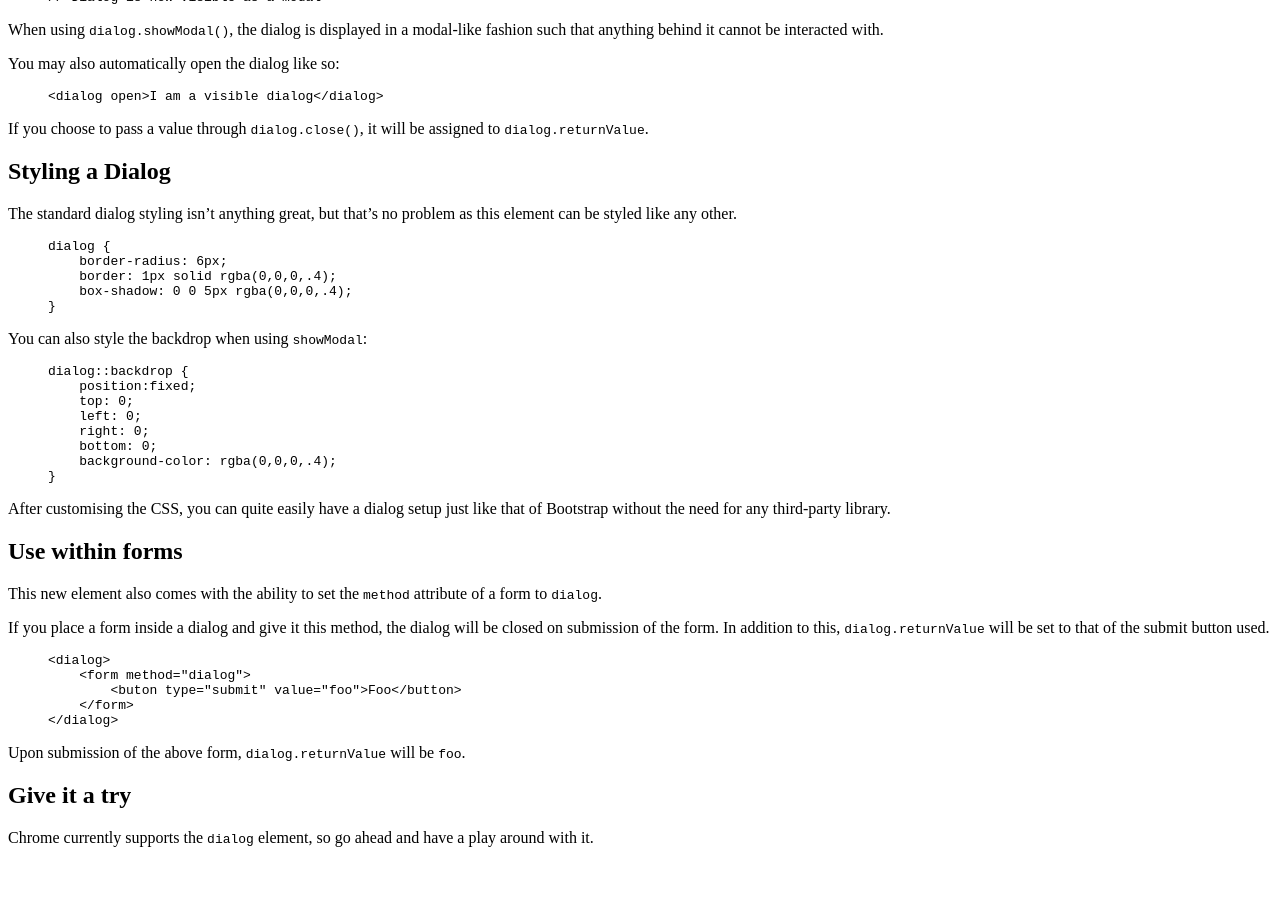
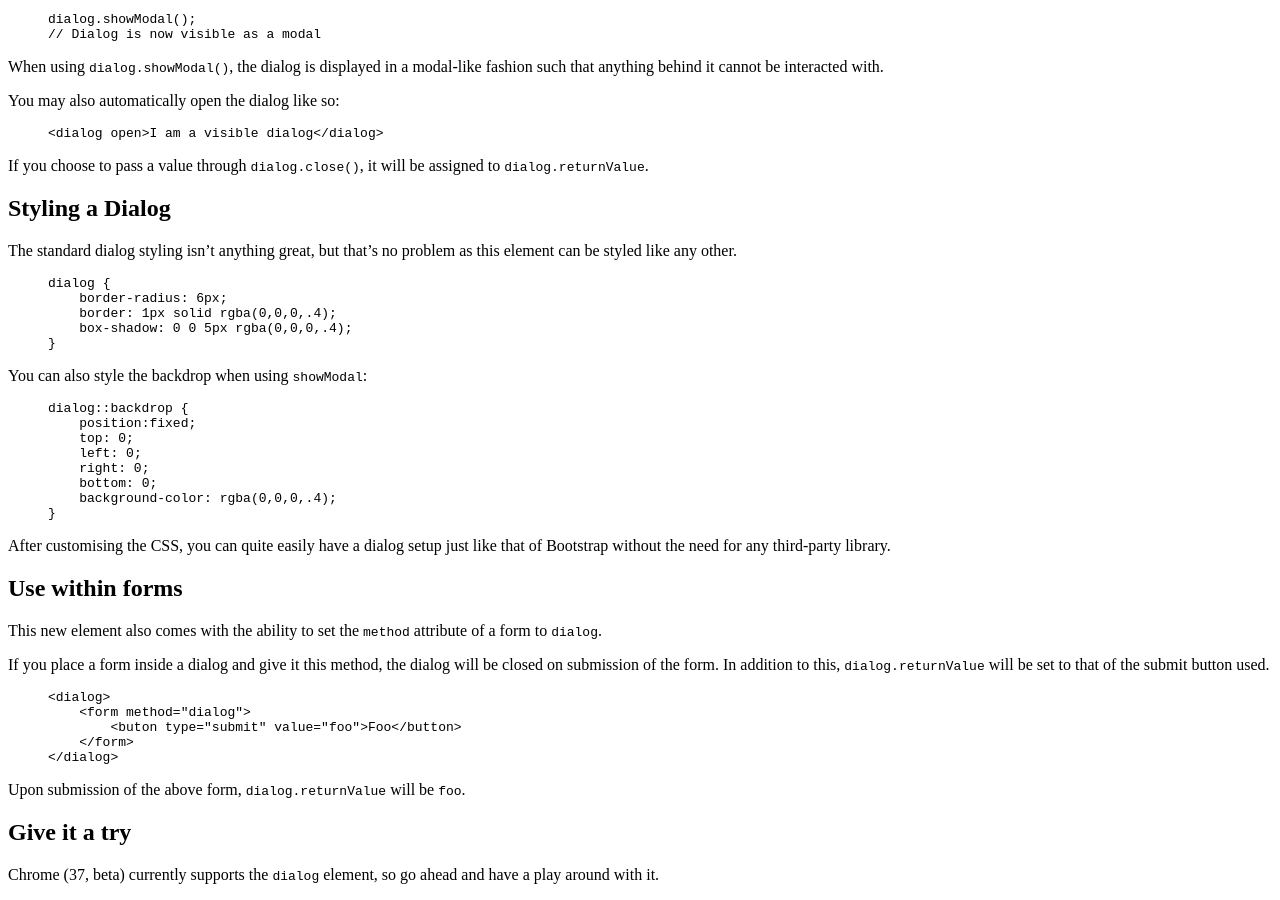
Before and after one commit to 43081j/43081j.github.io, a Jekyll site: the page built from _posts/2014-07-26-the-new-dialog-element.md, in a window 1280 px wide and 900 px high, scrolled down 694 px. Built offline with Jekyll 4.4.1, drawn with Linux system fonts in a browser that asks for light colours; nearby versions of some CDN libraries; comment, search, counter and statistics services are not loaded; before the commit the page ends 1557 px from its top, so only the background shows below that.

```diff
--- a/_posts/2014-07-26-the-new-dialog-element.md
+++ b/_posts/2014-07-26-the-new-dialog-element.md
@@ -88,4 +91,4 @@ Upon submission of the above form, `dialog.returnValue` will be `foo`.
 
 ## Give it a try
 
-Chrome currently supports the `dialog` element, so go ahead and have a play around with it.
+Chrome (37, beta) currently supports the `dialog` element, so go ahead and have a play around with it.
```
Also changed, not shown: other parts of _posts/2014-07-26-the-new-dialog-element.md (+3 -0 lines).
